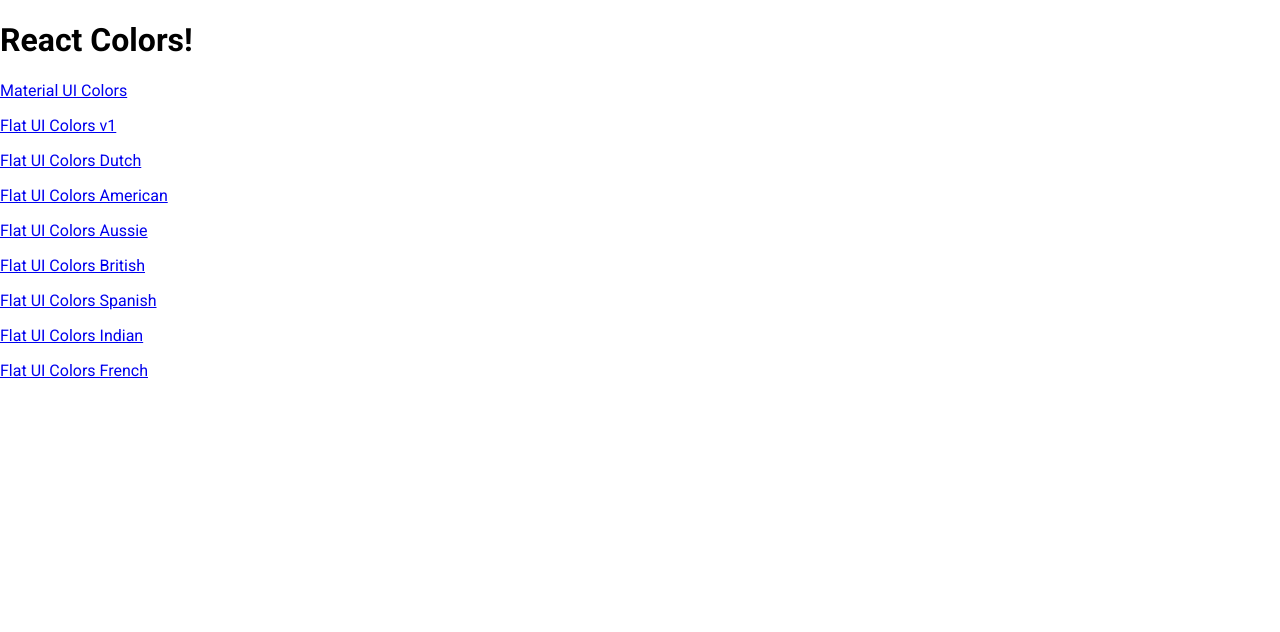
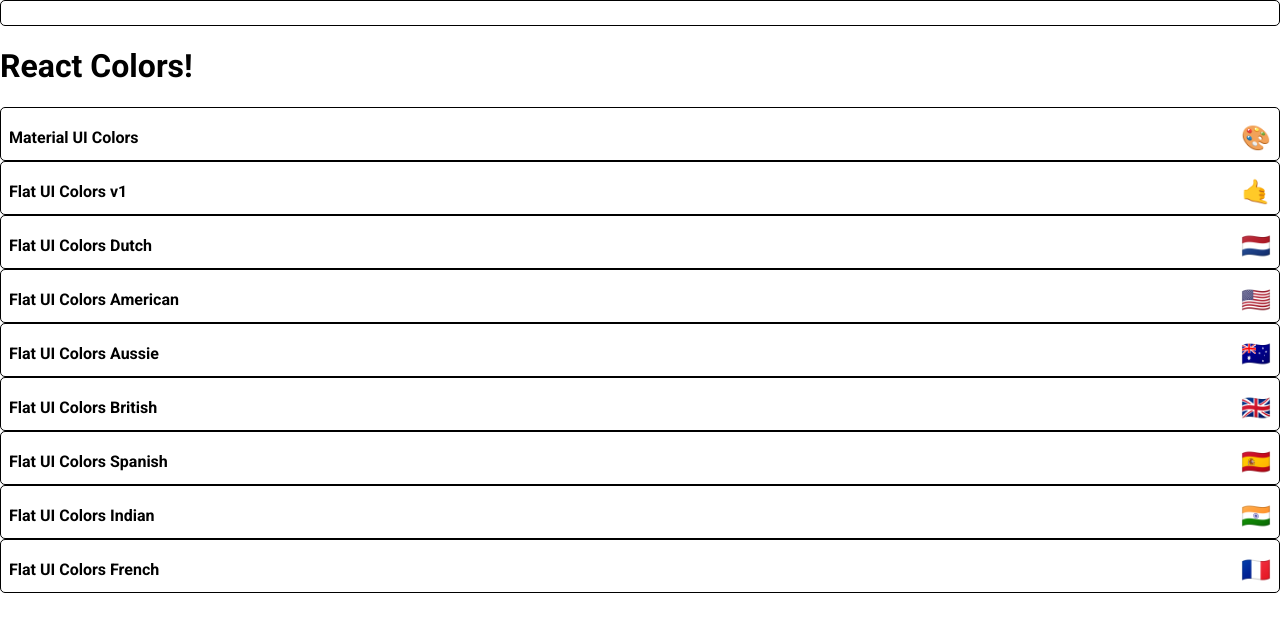
Before and after one commit to gabrielantony/Color-Palette, a React (Create React App) app: page / in a window 1280 px wide. Shown: the top 632 px of the page. Built offline with nearby package versions, Linux system fonts and the light colour scheme.

Commit message:
Start styling MiniPalette

```diff
--- a/package.json
+++ b/package.json
@@ -5,6 +5,7 @@
   "dependencies": {
     "@material-ui/core": "^4.4.1",
     "@material-ui/icons": "^4.4.1",
+    "@material-ui/styles": "^4.4.1",
     "chroma-js": "^2.0.6",
     "rc-slider": "^8.7.1",
     "react": "^16.9.0",
--- /dev/null
+++ b/src/MiniPalette.js
@@ -0,0 +1,48 @@
+import React from 'react';
+import { withStyles } from "@material-ui/styles";
+
+const styles = {
+    root: {
+        backgroundColor: "white",
+        border: "1px solid black",
+        borderRadius: "5px",
+        padding: "0.5rem",
+        postion: "relative",
+        overflow: "hidden",
+        "&:hover": {
+            cursor: "pointer"
+        }
+    },
+    colors: {
+
+    },
+    title: {
+        display: "flex",
+        justifyContent: "space-between",
+        alignItems: "center",
+        margin: "0",
+        color: "black",
+        paddingTop: "0.5rem",
+        fontSize: "1rem",
+        position: "relative"
+    },
+    emoji: {
+        marginLeft: "0.5rem",
+        fontSize: "1.5rem"
+    }
+};
+
+function MiniPalette(props){
+    const {classes, paletteName, emoji} = props;
+    return (
+        <div className={classes.root}>
+            <div className={classes.colors}>
+                <h5 className={classes.title}>
+                {paletteName} <span className={classes.emoji}>{emoji}</span>
+                </h5>
+            </div>
+        </div>
+    )
+}
+
+export default withStyles(styles)(MiniPalette);
--- a/src/PaletteList.js
+++ b/src/PaletteList.js
@@ -1,4 +1,5 @@
 import React, { Component } from 'react';
+import MiniPalette from "./MiniPalette"
 import { Link } from "react-router-dom";
 
 class PaletteList extends Component {
@@ -6,11 +7,10 @@
         const { palettes } = this.props;
         return (
             <div>
+                <MiniPalette />
                 <h1>React Colors!</h1>
                 {palettes.map(palette => (
-                    <p>
-                    <Link to={`/palette/${palette.id}`}>{palette.paletteName}</Link>
-                    </p>
+                    <MiniPalette {...palette}/>
                 ))}
             </div>
         );
```
